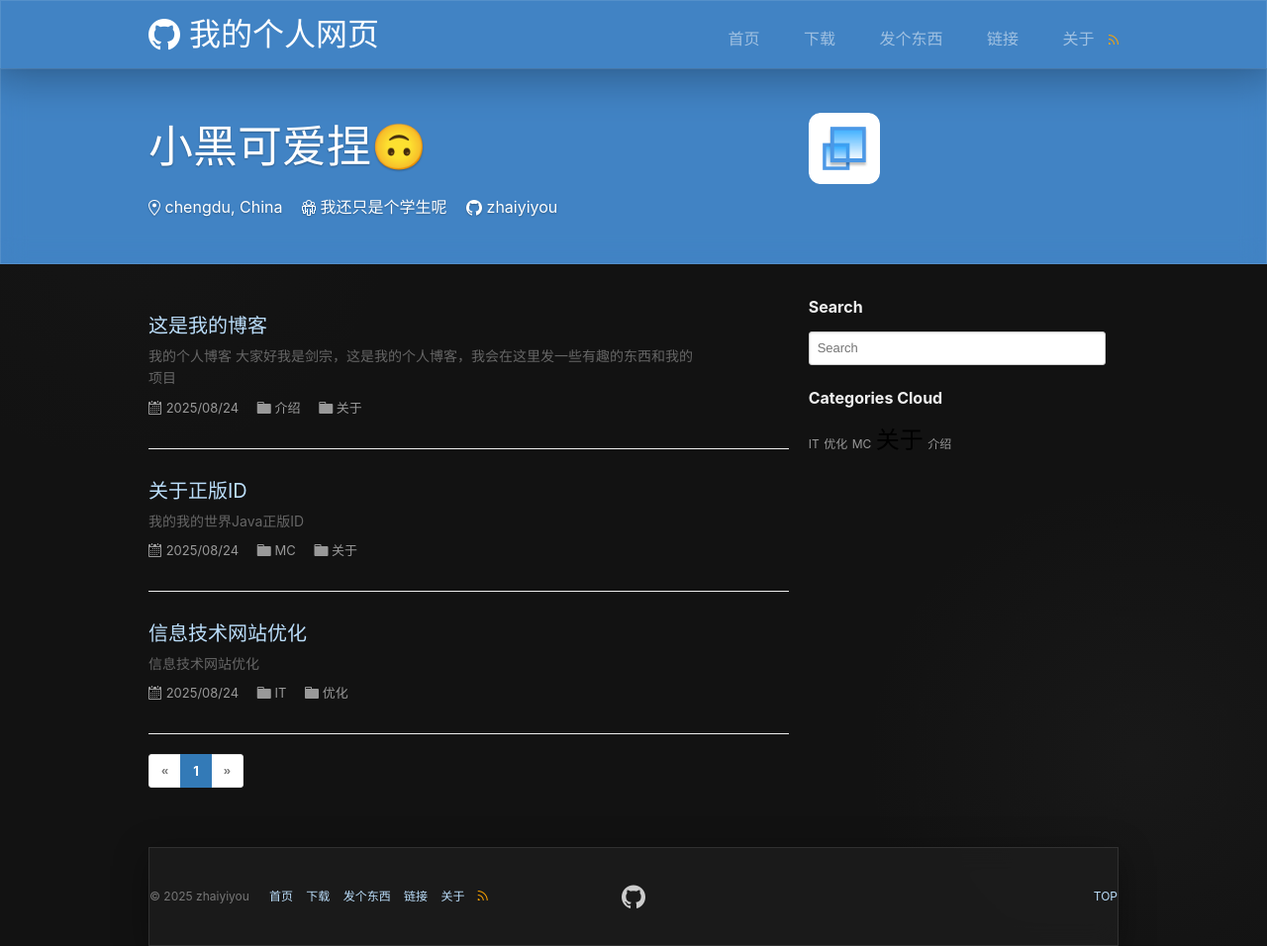
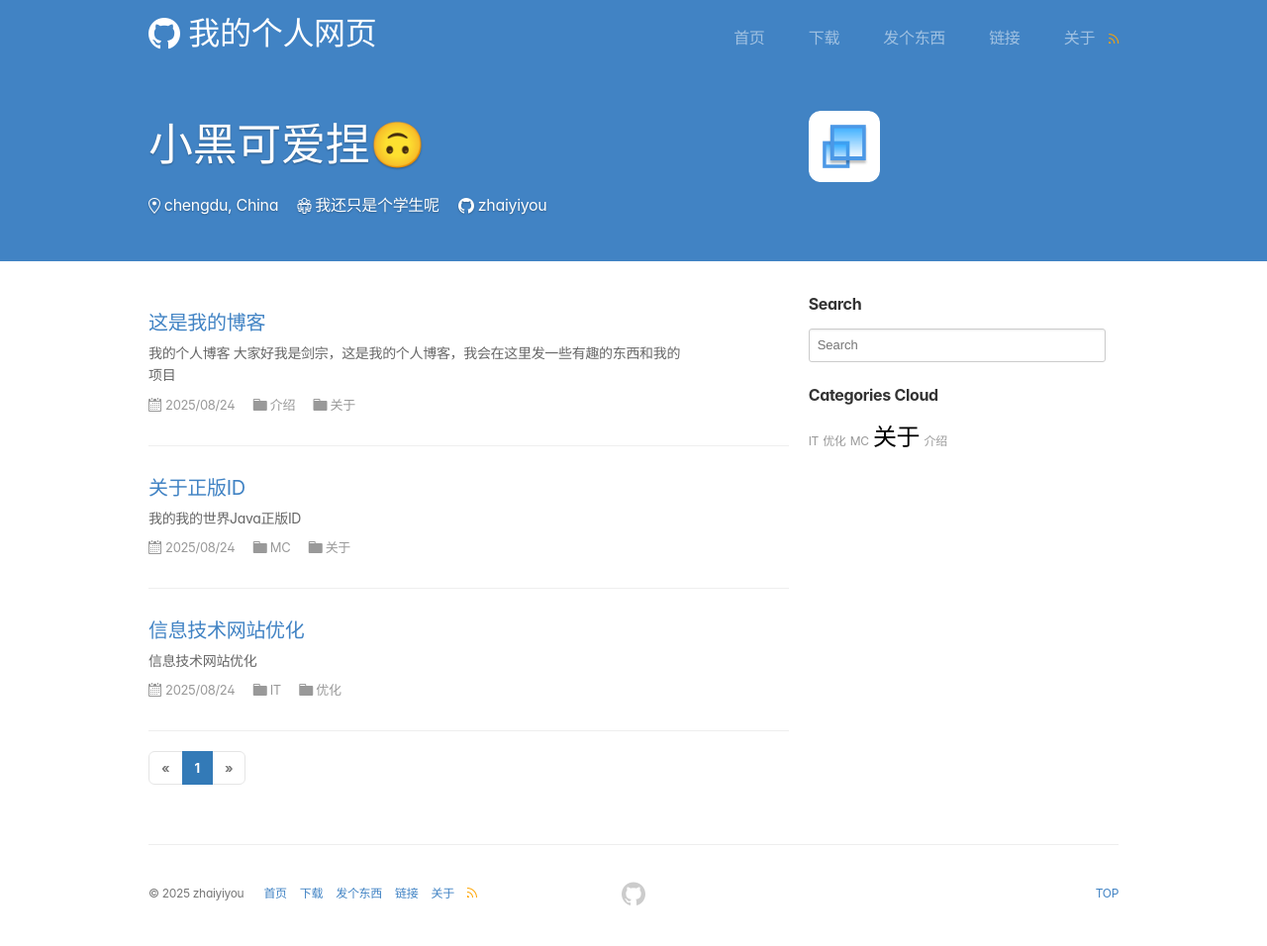
Before and after one commit to zhaiyiyou/zhaiyiyou.github.io, a Jekyll site: the page built from index.html, in a window 1280 px wide. Shown: the whole page at 99% size. Built offline with Jekyll 4.4.1, drawn with Linux system fonts in a browser that asks for light colours; the list of posts is cut into pages by our own code; a style sheet for code colours, icons or effects is not loaded.

Commit message:
Update common.css

```diff
--- a/assets/css/globals/common.css
+++ b/assets/css/globals/common.css
@@ -744,104 +744,83 @@ img + em {
 @media (min-width:500px) { .content-header-ad { width: 468px; height: 60px; } }
 @media (min-width:800px) { .content-header-ad { width: 728px; height: 90px; } }
 
-/* 亚克力透明深色主题核心样式 */
-:root {
-  --acrylic-bg: rgba(30, 30, 30, 0.7);
-  --acrylic-border: rgba(255, 255, 255, 0.1);
-  --acrylic-shadow: 0 8px 32px 0 rgba(0, 0, 0, 0.37);
-  --text-primary: #f0f0f0;
-  --text-secondary: #bbbbbb;
-  --bg-primary: #121212;
-  --bg-secondary: #1e1e1e;
+/* 修改工具条亚克力效果 */
+.tools-wrapper a {
+  /* 修正亚克力效果 - 使用正确的rgba值和模糊效果 */
+  background: rgba(255, 255, 255, 0.7);
+  backdrop-filter: blur(8px);
+  -webkit-backdrop-filter: blur(8px);
+  border: 1px solid rgba(255, 255, 255, 0.2);
+  border-radius: 8px; /* 增加圆角 */
+  transition: all 0.3s ease; /* 平滑过渡 */
 }
 
-/* 全局深色模式基础 */
-body {
-  background-color: var(--bg-primary);
-  background-image:
-    radial-gradient(circle at 10% 20%, rgba(50, 50, 50, 0.1) 0%, transparent 20%),
-    radial-gradient(circle at 90% 80%, rgba(80, 80, 80, 0.1) 0%, transparent 20%);
-  color: var(--text-primary);
+.tools-wrapper a:hover {
+  background: rgba(255, 255, 255, 0.9);
+  transform: translateY(-2px); /* 轻微上浮效果 */
 }
 
-/* 亚克力效果应用到主要容器 */
-.site-header,
-.site-footer,
-.collection-head,
-.markdown-body,
-.card .thumbnail,
-.posts-list-item,
-.download-section,
-.download-wrapper,
-.external-site-container {
-  background: var(--acrylic-bg);
-  border: 1px solid var(--acrylic-border);
-  backdrop-filter: blur(12px);
-  -webkit-backdrop-filter: blur(12px);
-  box-shadow: var(--acrylic-shadow);
+/* 全局字体现代化 */
+.markdown-body, body {
+  /* 使用更现代的无衬线字体栈 */
+  font-family: 'Inter', system-ui, -apple-system, "Segoe UI", Roboto, "Helvetica Neue", Arial, sans-serif;
+  font-feature-settings: "cv02", "cv03", "cv04", "cv11"; /* 优化数字和字符显示 */
+  letter-spacing: -0.02em; /* 微调字间距 */
 }
 
-/* 链接和文本颜色调整 */
-a {
-  color: #bbdefb;
+/* 标题样式优化 */
+.markdown-body h1, .markdown-body h2, .markdown-body h3,
+.markdown-body h4, .markdown-body h5, .markdown-body h6 {
+  font-weight: 600; /* 中等加粗更现代 */
+  letter-spacing: -0.03em;
 }
 
-a:hover {
-  color: #e3f2fd;
+/* 链接样式优化 */
+.markdown-body a {
+  color: #2563eb; /* 更现代的蓝色 */
+  text-decoration: none;
+  transition: color 0.2s ease;
 }
 
-.site-header h1 a,
-.site-header-nav-item {
-  color: var(--text-secondary);
+.markdown-body a:hover {
+  color: #1d4ed8;
+  text-decoration: underline;
+  text-underline-offset: 2px;
 }
 
-.site-header-nav-item:hover,
-.site-header-nav-item.selected {
-  color: var(--text-primary);
+/* 代码块样式优化 */
+.markdown-body code, .markdown-body tt {
+  font-family: 'Fira Code', monospace; /* 更现代的等宽字体 */
+  padding: 0.15em 0.4em;
+  border-radius: 4px;
+  font-size: 0.92em;
+  background-color: rgba(135, 131, 120, 0.1); /* 更淡的背景 */
+  border: none; /* 移除边框 */
 }
 
-.markdown-body h1,
-.markdown-body h2,
-.markdown-body h3,
-.markdown-body h4,
-.markdown-body h5,
-.markdown-body h6 {
-  color: var(--text-primary);
-  border-bottom-color: rgba(255, 255, 255, 0.1);
-}
-
-.markdown-body code,
-.markdown-body pre {
-  background-color: rgba(0, 0, 0, 0.3);
-  color: #e0e0e0;
-  border-color: rgba(255, 255, 255, 0.1);
-}
-
-/* 卡片和列表项样式调整 */
-.posts-list-item {
-  border-bottom-color: rgba(255, 255, 255, 0.1);
+/* 卡片组件现代化 */
+.card .thumbnail {
+  border: 1px solid rgba(0, 0, 0, 0.05);
+  border-radius: 8px;
+  box-shadow: 0 4px 6px -1px rgba(0, 0, 0, 0.05), 0 2px 4px -1px rgba(0, 0, 0, 0.03);
+  transition: all 0.3s ease;
 }
 
 .card .thumbnail:hover {
-  border-color: rgba(255, 255, 255, 0.2);
-  box-shadow: 0 10px 25px -5px rgba(0, 0, 0, 0.4);
+  box-shadow: 0 10px 15px -3px rgba(0, 0, 0, 0.08), 0 4px 6px -2px rgba(0, 0, 0, 0.04);
+  transform: translateY(-3px);
 }
 
-/* 工具按钮调整 */
-.tools-wrapper a {
-  background: rgba(30, 30, 30, 0.8);
-  color: var(--text-secondary);
-  border: 1px solid var(--acrylic-border);
+/* 按钮样式优化 */
+.btn {
+  font-family: inherit;
+  border-radius: 6px;
+  transition: all 0.2s ease;
 }
 
-.tools-wrapper a:hover {
-  color: var(--text-primary);
-  background: rgba(40, 40, 40, 0.9);
-}
-
-/* 响应式调整 */
+/* 响应式字体调整 */
 @media (max-width: 50em) {
-  .home .collapsed .icon-bar {
-    background-color: var(--text-primary);
+  .markdown-body {
+    font-size: 15px;
   }
 }
```
